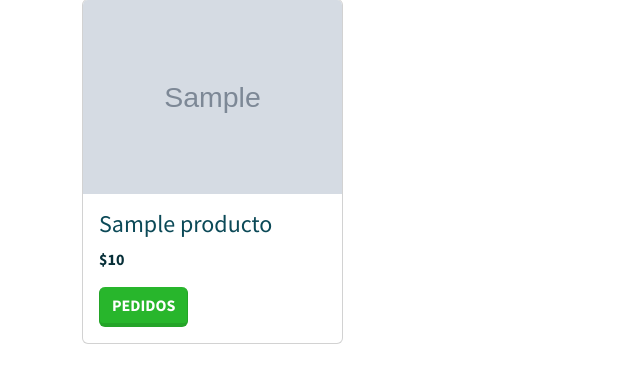
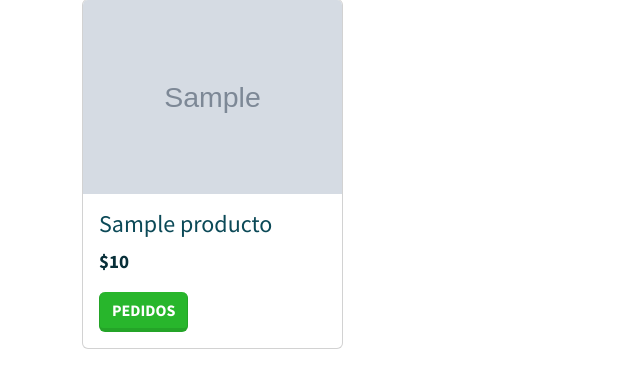
Before and after one commit to sahaguntepeapulco/Tienda, a Flask app: page /productos in a window 1280 px wide. Shown: the part 85-473 px from the top of the page, without its empty margins (0-640 px from the left). Run offline with Flask 3, Linux system fonts and the light colour scheme; tables that the repository leaves empty or names only in its code hold one stand-in row (values such as "Sample post"); grey boxes marked "Sample" are stand-in pictures; some libraries are stand-ins or nearby versions.

Commit message:
Update productos.html

```diff
--- a/templates/sitio/productos.html
+++ b/templates/sitio/productos.html
@@ -8,7 +8,7 @@
                 <img class="card-img-top" src="/img/{{ producto[2] }}" alt="Title">
                 <div class="card-body">
                     <h4 class="card-title" style="color: rgb(11, 73, 87); font-size: 24px;">{{ producto[1] }}</h4>
-                    <p class="card-text" style="color: rgb(7, 47, 56); font-weight: bold;">${{ producto[4] }}</p>
+                    <p class="card-text" style="color: rgb(7, 47, 56); font-weight: bold; font-size: 19px;">${{ producto[4] }}</p>
 
                         <a name="" id="" class="btn btn-success" href="/admin/carrito" role="button">Pedidos</a>
                 </div>
```
